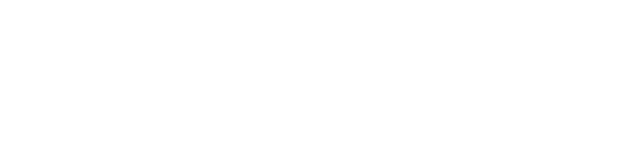
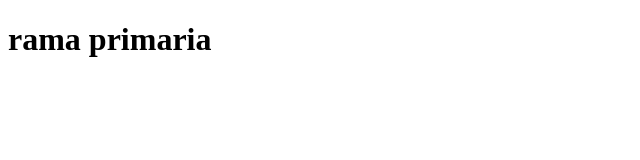
Before and after one commit to LilliamHB/prueba-colaborativo, a plain HTML site: page index.html in a window 1280 px wide. Shown: the whole page, without its empty margins (0-640 px from the left). Drawn offline with Linux system fonts and the light colour scheme.

Commit message:
subiend a rama primaria

```diff
--- a/index.html
+++ b/index.html
@@ -6,6 +6,8 @@
     <title></title>
   </head>
   <body>
+
+    <h1>rama primaria</h1>
     <script src="js/app.js">
 
   </script>
```
